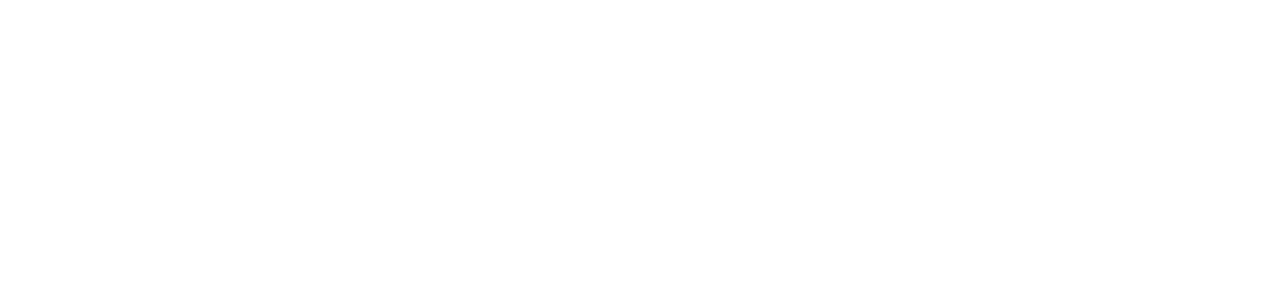
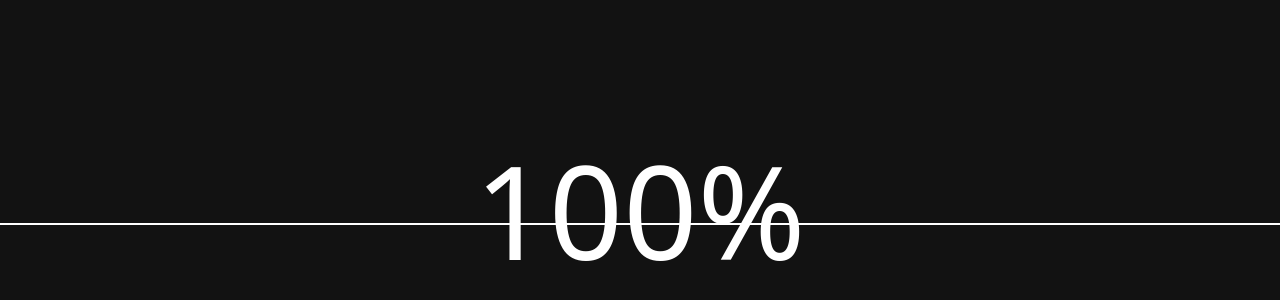
Before and after one commit to Subhamay-Dey/Restaurant--Website, a React (Vite) app in the folder restaurant-website/: page / in a window 1280 px wide. Shown: the part 416-716 px from the top of the page. Built offline with nearby package versions, Linux system fonts and the light colour scheme.

Commit message:
Oh the loading animation from 0 to 100 is successfully coming :)

```diff
--- a/restaurant-website/src/App.jsx
+++ b/restaurant-website/src/App.jsx
@@ -1,8 +1,10 @@
+import Loader from "./components/Loader"
+
 function App() {
 
   return (
     <>
-
+      <Loader/>
     </>
   )
 }
--- a/restaurant-website/src/components/Loader.jsx
+++ b/restaurant-website/src/components/Loader.jsx
@@ -1,21 +1,22 @@
 import React, { useEffect } from 'react';
 import styled from "styled-components";
+
 import {gsap, CSSPlugin, Expo} from "gsap";
 gsap.registerPlugin(CSSPlugin);
 
 export default function Loader() {
 
-    const [counter, setCounter] = useState(0);
+    const [counter, setCounter] = React.useState(0);
 
-    useEffect(() => {
-      const count = setInterval(() => {
-        setCounter(
-            (counter) => (
-                counter < 100 ? Counter + 1 : (clearInterval(count), setCounter(100))
-            )
-        )
-      }, 25)
-    })
+    React.useEffect(() => {
+        const count = setInterval(() => {
+          setCounter((counter) =>
+            counter < 100
+              ? counter + 1
+              : (clearInterval(count), setCounter(100))
+          );
+        }, 25);
+      }, []);
 
 
   return <AppContainer>
```
